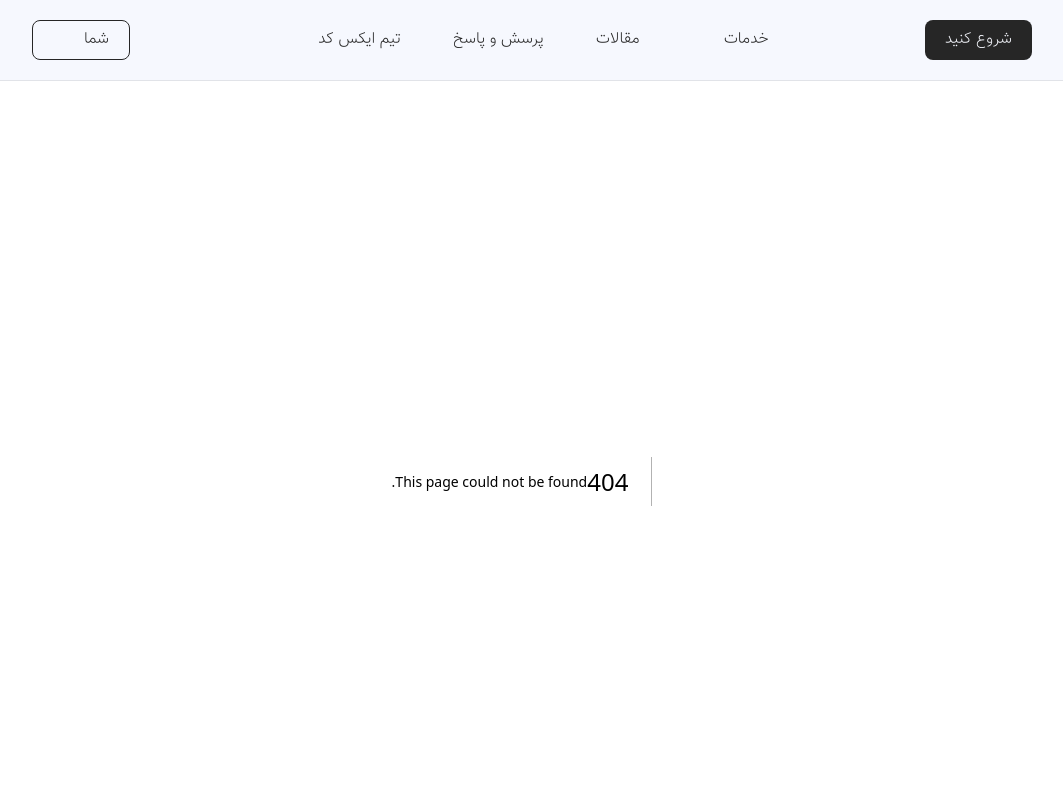
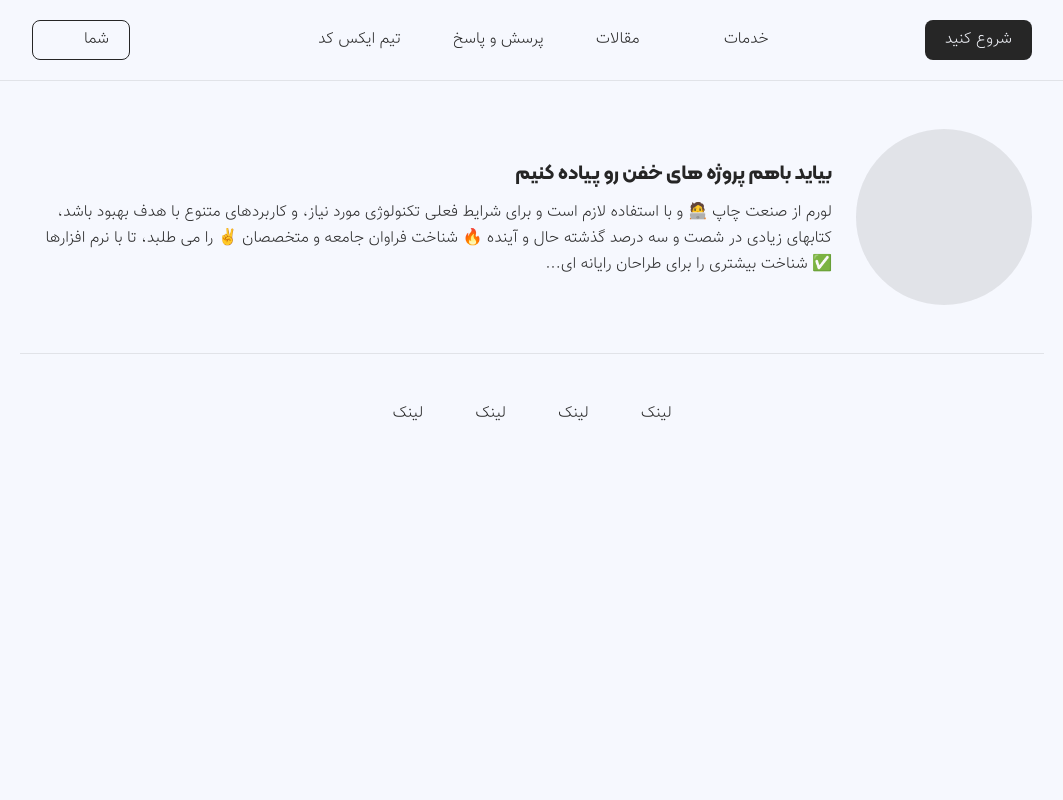
Before and after one commit to FarzadVav/next.js-portfolio, a Next.js app: page /products in a window 1280 px wide. Before the commit this address had no page. Shown: the top 800 px of the page, without its empty margins (108-1171 px from the left). Built offline with nearby package versions, Linux system fonts and the light colour scheme; some icons are missing.

Commit message:
add: /products page

```diff
--- /dev/null
+++ b/app/products/page.tsx
@@ -0,0 +1,20 @@
+import Space from "root/components/ui/Space/Index";
+import PageHero from "root/components/modules/PageHero/Index";
+
+const ProductsPage = () => {
+  return (
+    <>
+      <Space />
+
+      <PageHero
+        src=""
+        title="بیاید باهم پروژه های خفن رو پیاده کنیم"
+        description="لورم از صنعت چاپ 🧑‍💻 و با استفاده لازم است و برای شرایط فعلی تکنولوژی مورد نیاز، و کاربردهای متنوع با هدف بهبود باشد، کتابهای زیادی در شصت و سه درصد گذشته حال و آینده 🔥 شناخت فراوان جامعه و متخصصان ✌️ را می طلبد، تا با نرم افزارها ✅ شناخت بیشتری را برای طراحان رایانه ای..."
+      />
+
+      <Space />
+    </>
+  );
+};
+
+export default ProductsPage;
```
